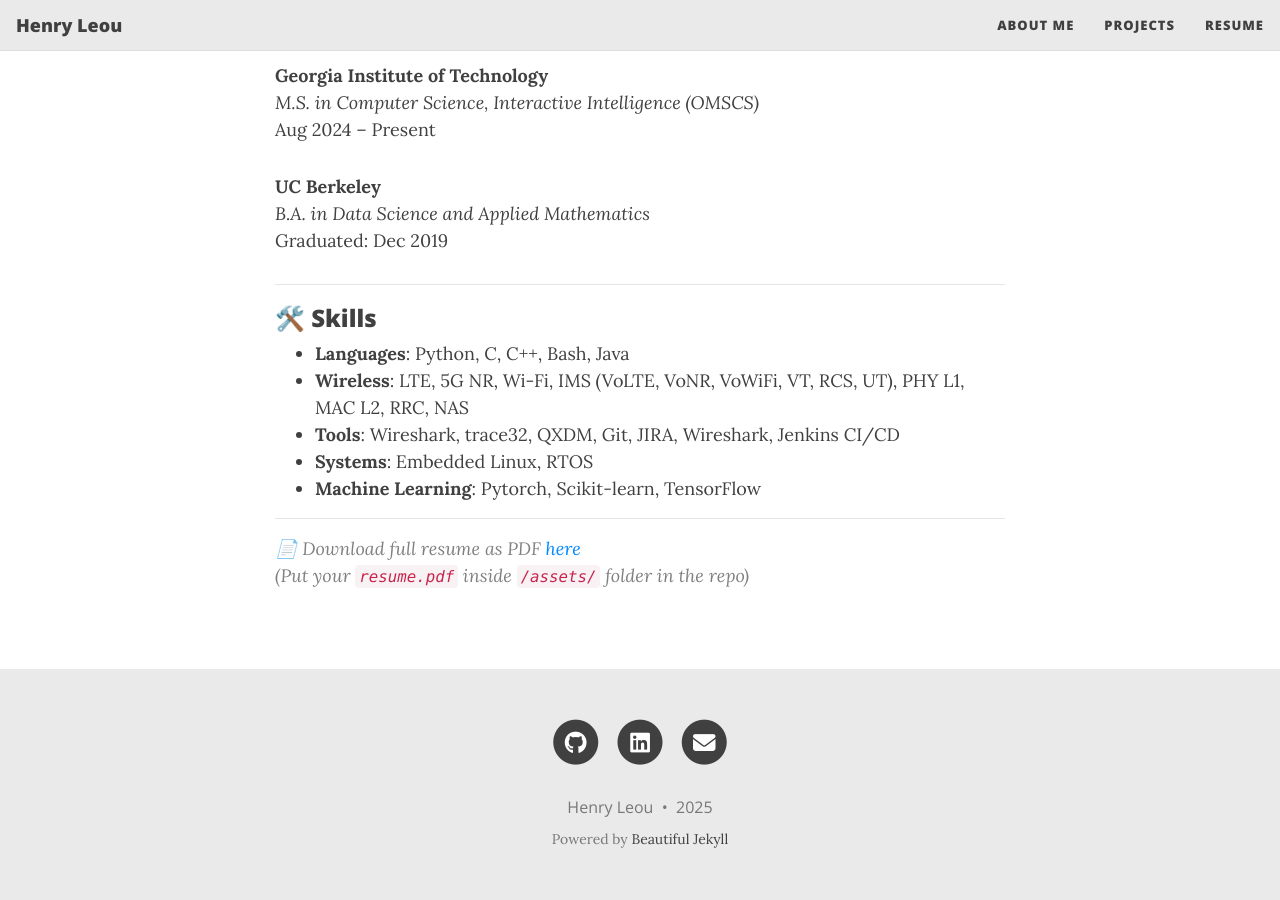
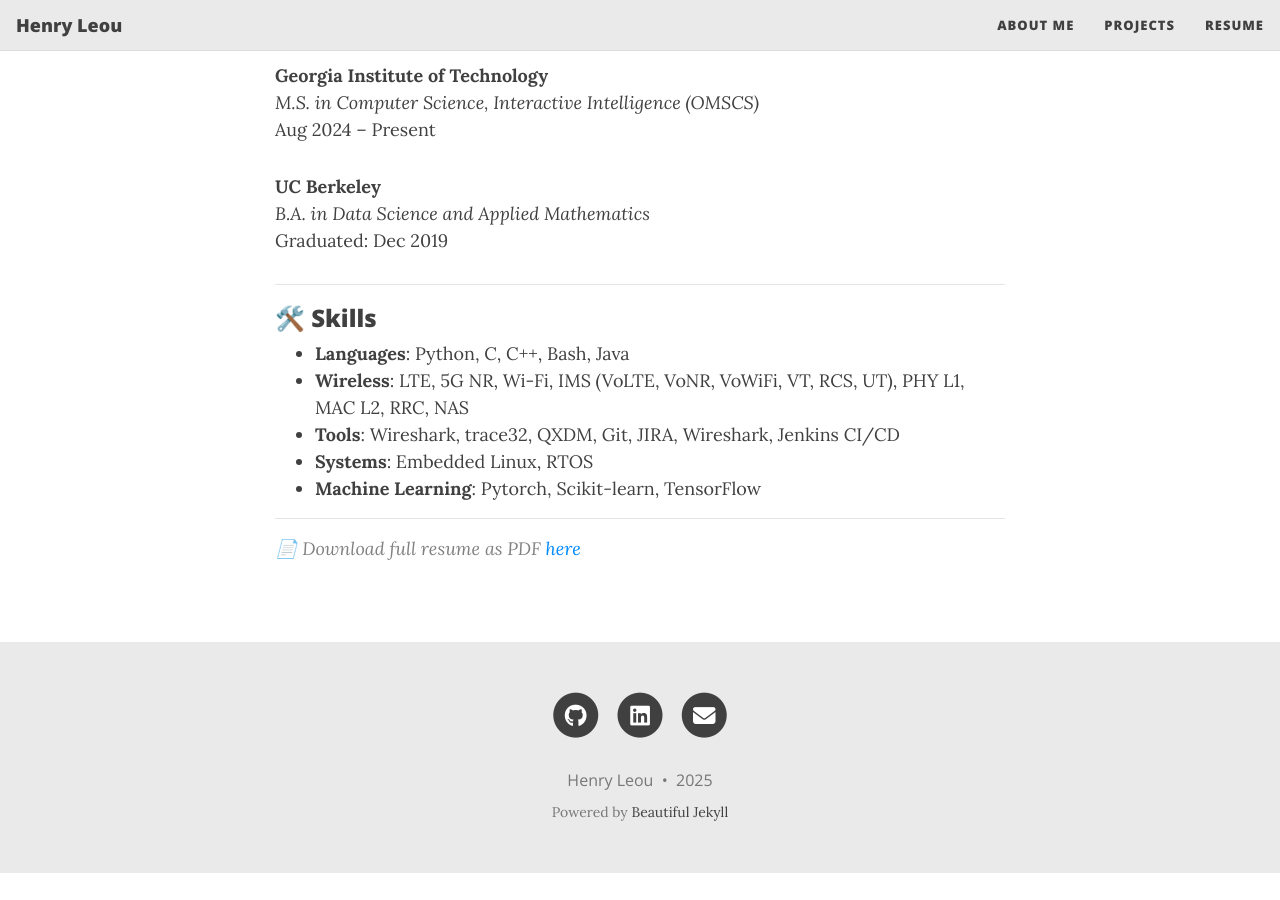
Before and after one commit to henryleou/henryleou.github.io, a Jekyll site: the page built from resume.md, in a window 1280 px wide and 900 px high, scrolled down 734 px. Built offline with Jekyll 4.4.1, drawn with Linux system fonts in a browser that asks for light colours; after the commit the page ends 1607 px from its top, so only the background shows below that.

Commit message:
update resume

```diff
--- a/resume.md
+++ b/resume.md
@@ -43,4 +43,3 @@ Graduated: Dec 2019
 ---
 
 > 📄 *Download full resume as PDF [here](assets/henryleou_resume_2025_v2.pdf)*
-(*Put your `resume.pdf` inside `/assets/` folder in the repo*)
```
